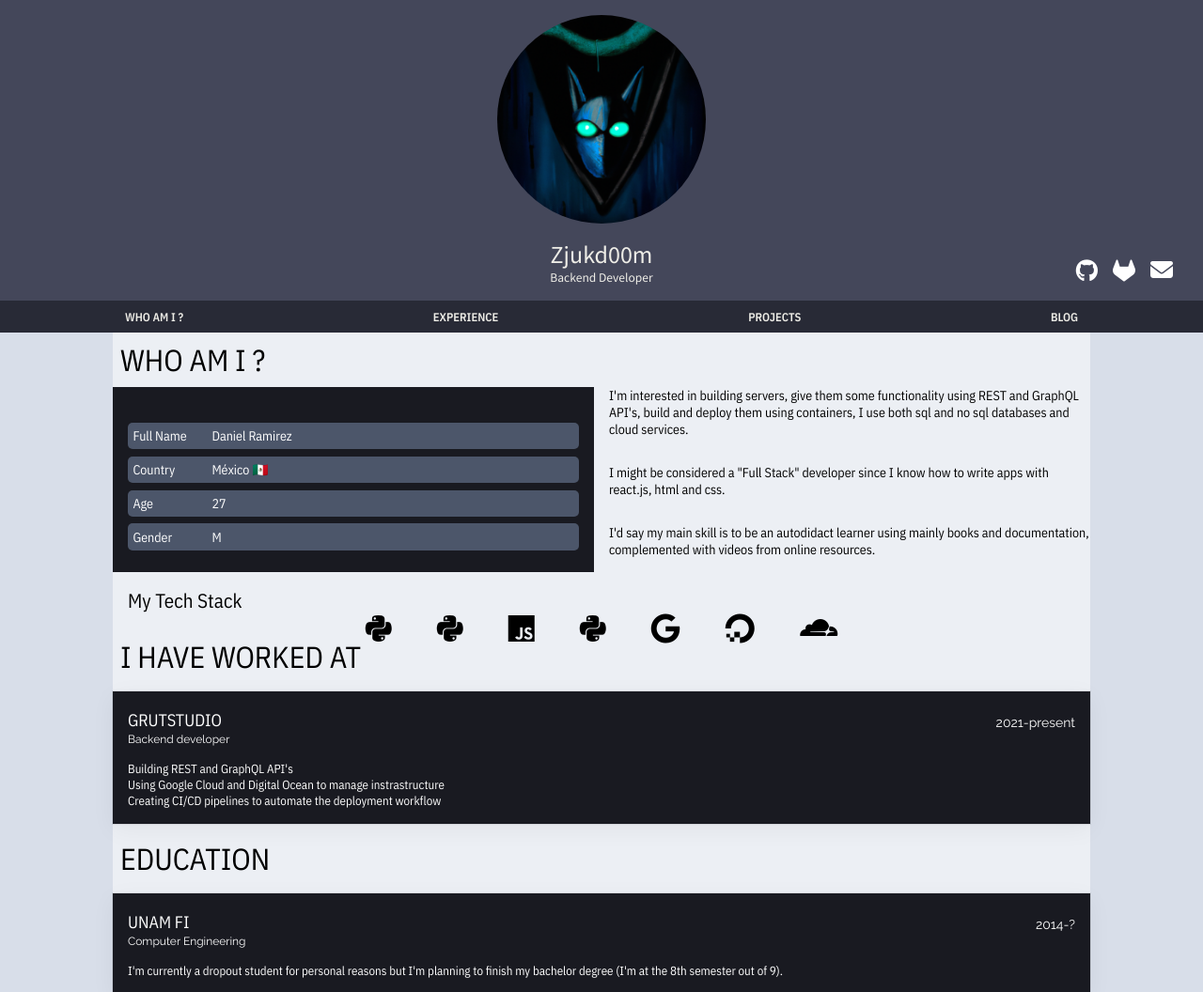
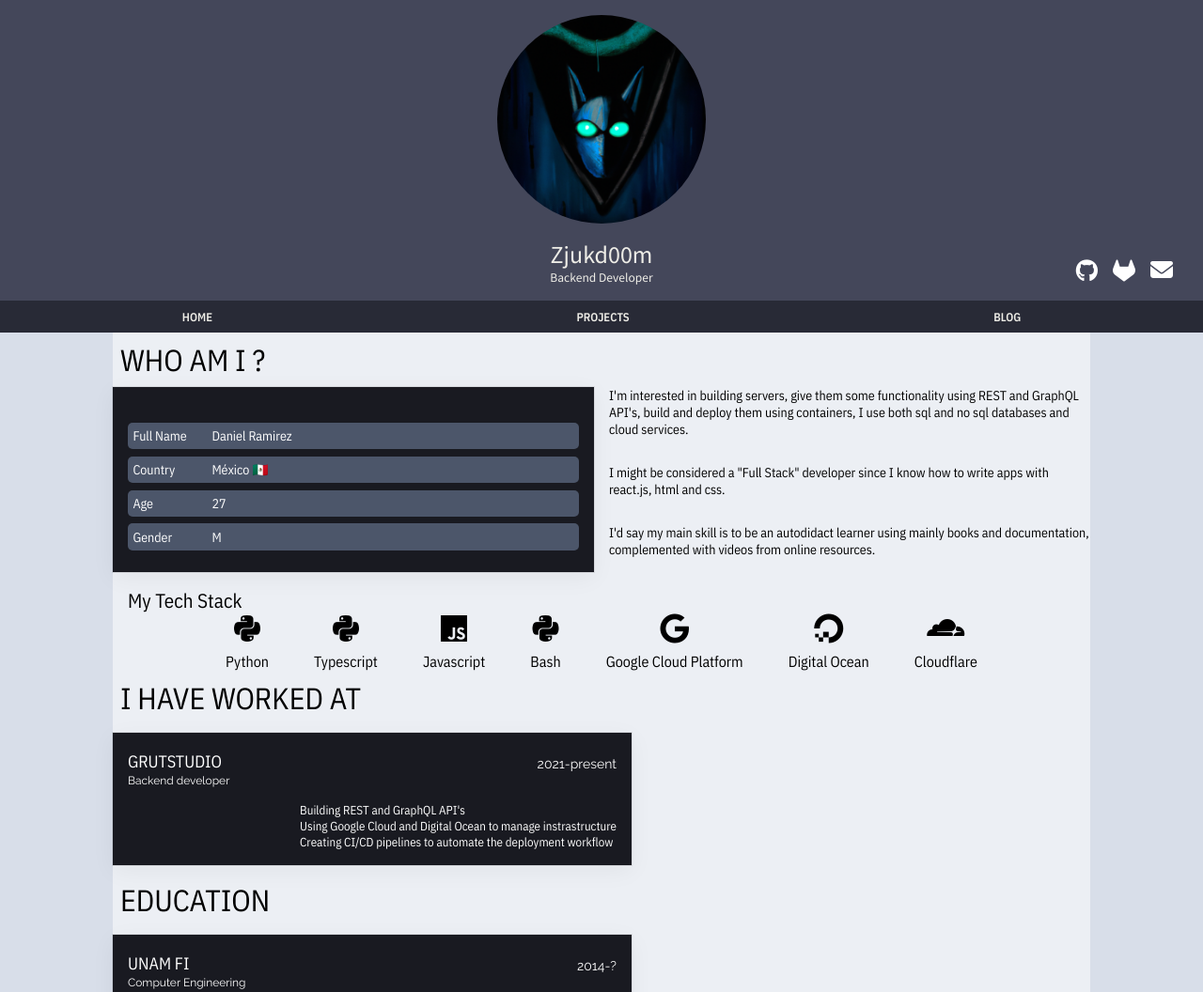
Before and after one commit to zjukd00m/site, an Astro site: page / in a window 1280 px wide. Shown: the top 1056 px of the page at 94% size. Built offline with nearby package versions, Linux system fonts and the light colour scheme; Astro itself is replaced by a stand-in of ours; a web font is replaced by a local one.

Commit message:
Changing the experince card layout

```diff
--- a/src/components/Cards/Base/styles.css
+++ b/src/components/Cards/Base/styles.css
@@ -1,10 +1,13 @@
 .base-card {
     background-color: #191A21;
+    /* background-color: white; */
     display: flex;
     flex-direction: column;
     justify-content: space-between;
     color: white;
     padding: 1rem;
+    box-shadow: rgba(0, 0, 0, 0.05) 0px 6px 24px 0px, rgba(0, 0, 0, 0.08) 0px 0px 0px 1px;
+
 }
 
 .base-card-header-title {
--- a/src/components/MyTechStack/index.tsx
+++ b/src/components/MyTechStack/index.tsx
@@ -22,7 +22,10 @@ export default function MyTechStack() {
                 {
                     programmingLanguages?.map((programmingLanguage) => (
                         <div className="my_tech_stack__language" key={programmingLanguage.name}>
-                            { programmingLanguage.logo ? <> { programmingLanguage.logo } </> : null}
+                            <div className="my_tech_stack__language_logo">
+                                { programmingLanguage.logo }
+                                <p className="my_tech_stack__language_name"> { programmingLanguage.name } </p>
+                            </div>
                         </div>
                     ))
                 }
--- a/src/components/MyTechStack/styles.css
+++ b/src/components/MyTechStack/styles.css
@@ -21,3 +21,21 @@
     flex-direction: column;
     font-size: 16px;
 }
+
+.my_tech_stack__language_logo {
+    display: flex;
+    flex-direction: column;
+    align-items: center;
+    gap: 1.5rem;
+}
+
+.my_tech_stack__language_name {
+    text-align: center;
+}
+
+.my_tech_stack__language_logo > i {
+}
+
+.my_tech_stack__language_logo > i:hover {
+    transform: scale(1.3);
+}
--- a/src/components/Navigation/index.tsx
+++ b/src/components/Navigation/index.tsx
@@ -2,12 +2,8 @@ import "./styles.css";
 
 const navigationSections = [
     {
-        sectionName: "Who Am I ?",
+        sectionName: "Home",
         path: "/",
-    },
-    {
-        sectionName: "Experience",
-        path: "/experience",
     },
     {
         sectionName: "Projects",
--- a/src/styles/experience-card.css
+++ b/src/styles/experience-card.css
@@ -5,6 +5,7 @@
     box-shadow: rgba(0, 0, 0, 0.05) 0px 6px 24px 0px, rgba(0, 0, 0, 0.08) 0px 0px 0px 1px;
     background-color: #191A21;
     color: white;
+    width: 50%;
 }
 
 .experience-header {
@@ -32,6 +33,7 @@
 }
 
 .experience-list {
+    align-self: flex-end;
     list-style-type: disc;
     list-style-position: inside;
     display: flex;
```
